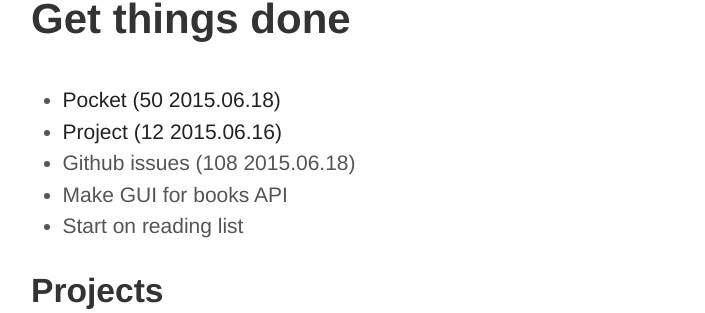
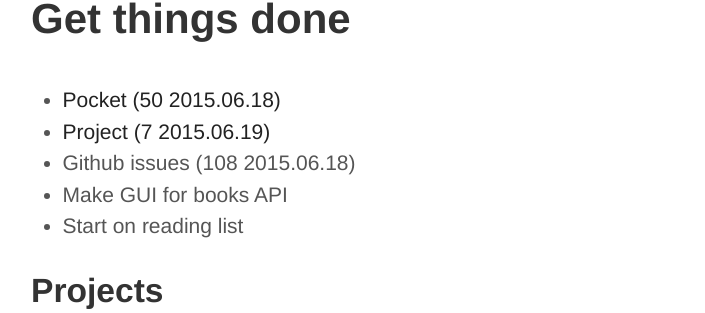
Before and after one commit to Andersos/andersos.net, a Jekyll site: the page built from gtd.html, in a window 1280 px wide. Shown: the part 194-507 px from the top of the page, without its empty margins (273-978 px from the left). Built offline with Jekyll 4.4.1, drawn with Linux system fonts in a browser that asks for light colours; Markdown is read by kramdown in place of the engine named in the settings.

Commit message:
Update gtd.html

```diff
--- a/gtd.html
+++ b/gtd.html
@@ -5,7 +5,7 @@ title: "Get things done"
 
 <ul>
     <li><a href="https://twitter.com/Andersos/status/530115122086543360">Pocket (50 2015.06.18)</a></a></li>
-    <li><a href="https://gist.github.com/Andersos/32ba857519db96e97e63">Project (12 2015.06.16)</a></li>
+    <li><a href="https://gist.github.com/Andersos/32ba857519db96e97e63">Project (7 2015.06.19)</a></li>
     <li>Github issues (108 2015.06.18)</li>
     <li>Make GUI for books API</li>
     <li>Start on reading list</li>
```
